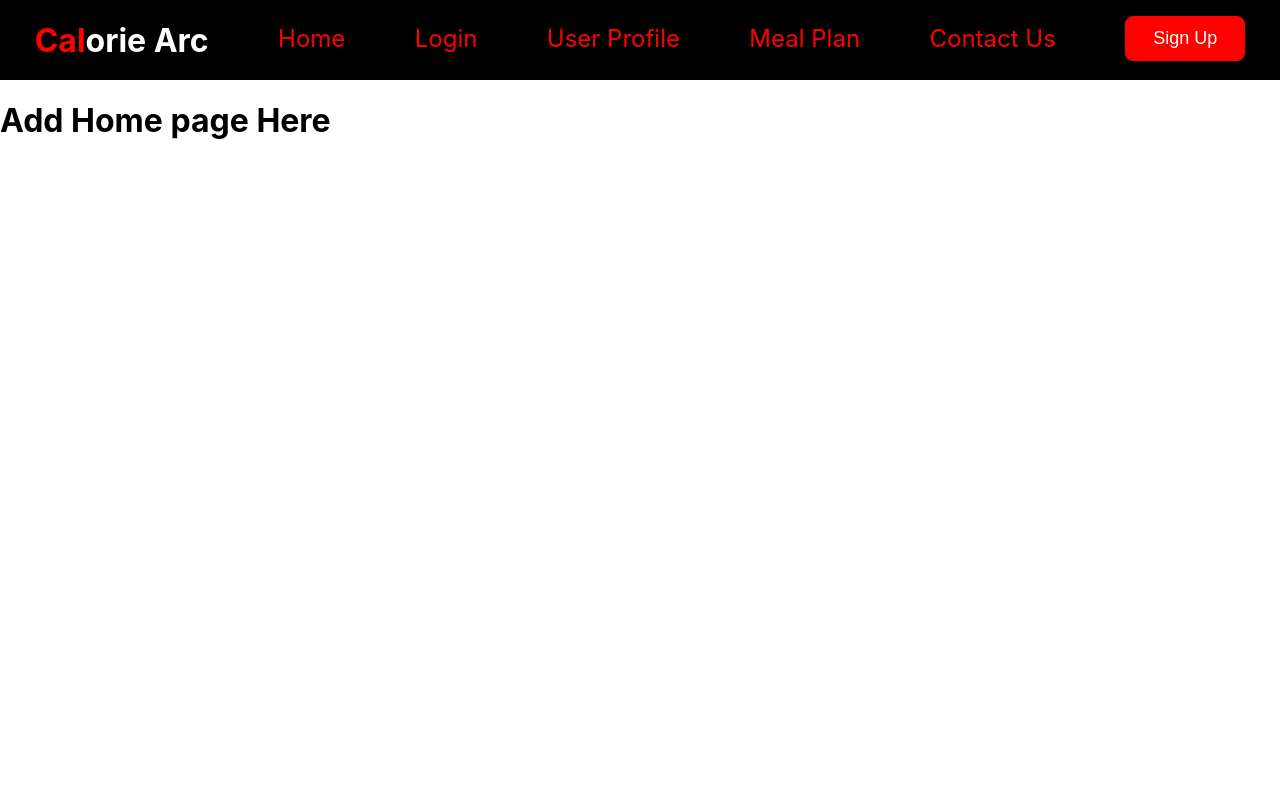
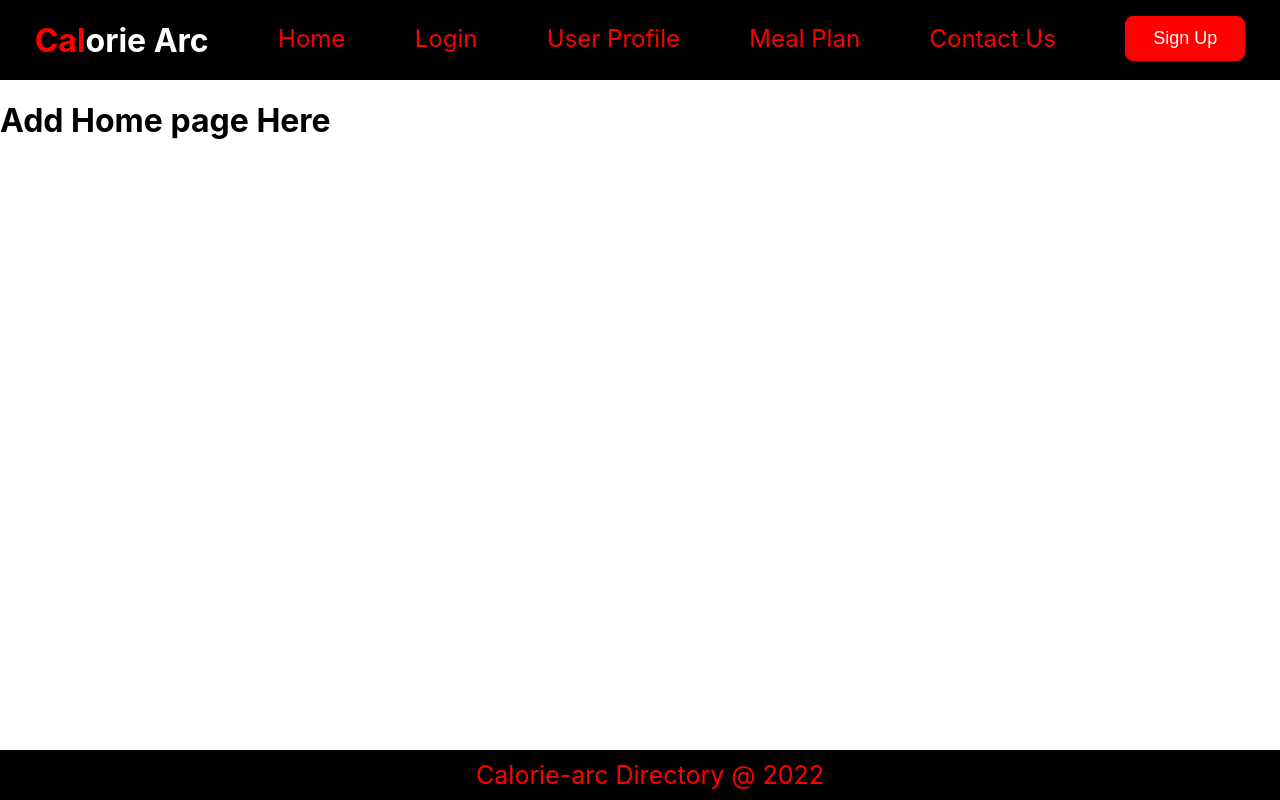
Before and after one commit to JamesMGithire/calorie-arc, a React (Create React App) app in the folder calorie_client/: page / in a window 1280 px wide. Built offline with nearby package versions, Linux system fonts and the light colour scheme; data requests are answered from the project's data file.

Commit message:
added css

```diff
--- a/calorie_client/src/components/App.js
+++ b/calorie_client/src/components/App.js
@@ -1,6 +1,7 @@
 import { Route, Routes } from "react-router-dom";
 import React,{useEffect, useState} from "react";
 import "../CSS/SignUp.css";
+import '../CSS/UserProfile/Index.css';
 import HomePage from "./HomePage";
 import Login from "./Login";
 import NavBar from "./NavBar";
@@ -42,6 +43,7 @@ function App() {
         <Route path="/user_details" element={<UserDetails/>}/>
         <Route path="/" element={<HomePage/>}/>
       </Routes>
+      <Footer/>
     </div>
   );
 }
```
